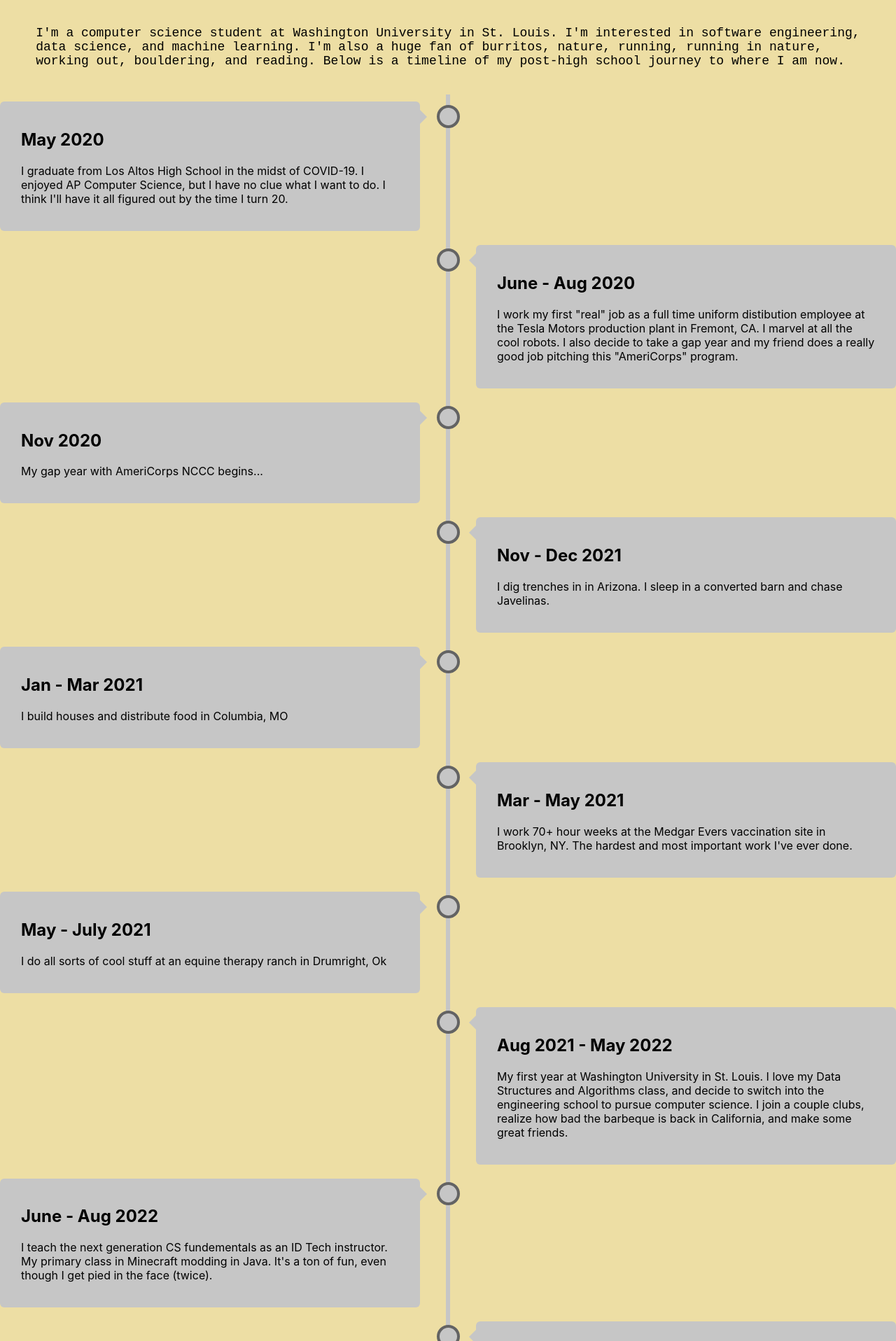
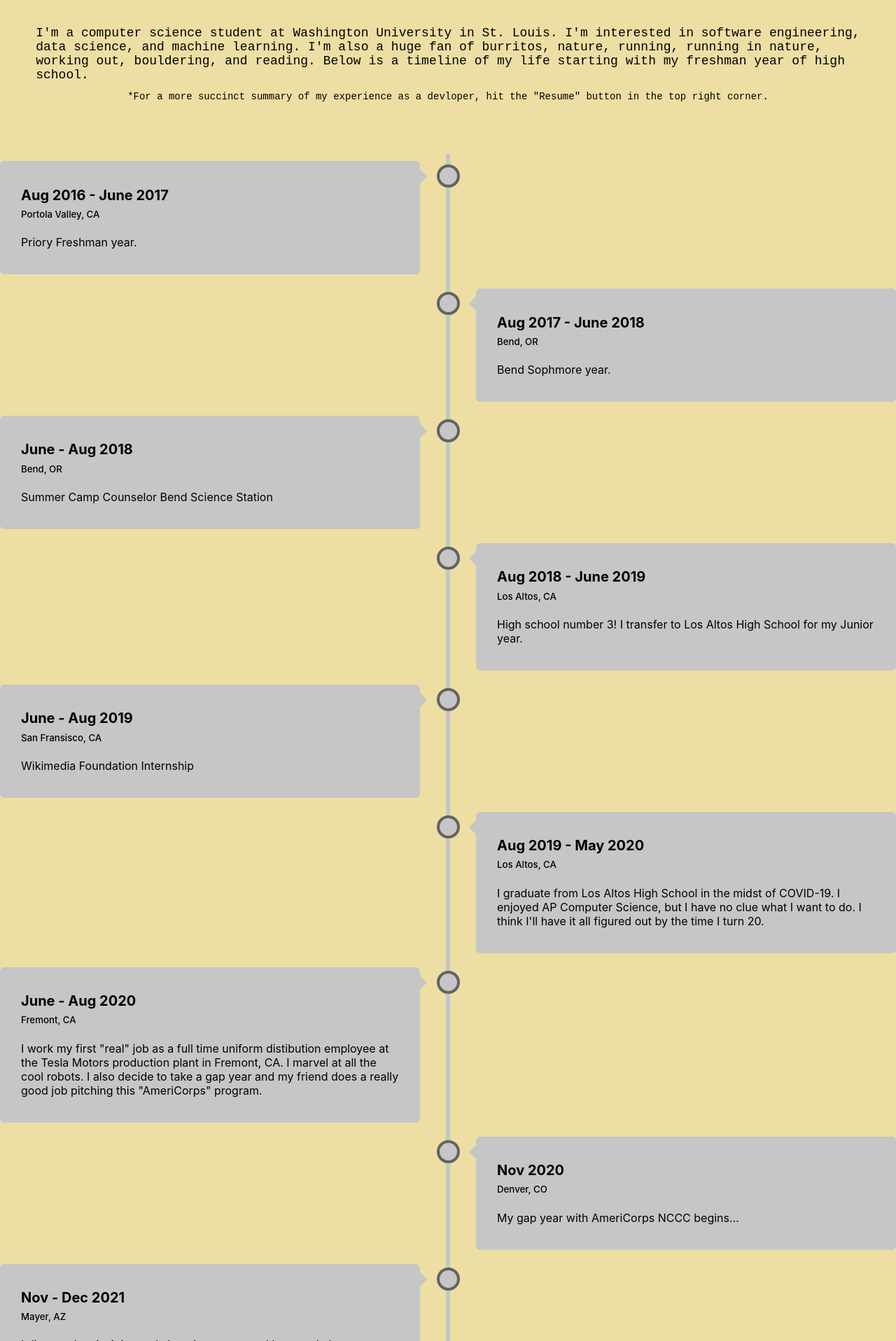
Before and after one commit to brycecappuccino/bryce_capuano, a React (Create React App) app: page / in a window 1280 px wide. Shown: the part 124-2040 px from the top of the page at 70% size. Built offline with nearby package versions, Linux system fonts and the light colour scheme.

Commit message:
about updates

```diff
--- a/src/About.js
+++ b/src/About.js
@@ -1,7 +1,7 @@
 import "./App.css";
 import GoogleMapReact from "google-map-react";
 
-function Burrito() {
+function About() {
   // GOTTA GET ALL THE BURRITOS HERE CSV?
   const defaultProps = {
     center: {
@@ -16,81 +16,136 @@ function Burrito() {
       <p className="subheader">About Me</p>
       <p className="subheaderContent">
         I'm a computer science student at Washington University in St. Louis.  I'm interested in software engineering, data science, and machine learning.
-        I'm also a huge fan of burritos, nature, running, running in nature, working out, bouldering, and reading.  Below is a timeline of my post-high school journey to where I am now.
-      </p> <br></br>
+        I'm also a huge fan of burritos, nature, running, running in nature, working out, bouldering, and reading.
+        Below is a timeline of my life starting with my freshman year of high school.
+      </p>
+      <p className="subheaderFootnote" >
+        *For a more succinct summary of my experience as a devloper, hit the "Resume" button in the top right corner.
+      </p>
+      <br></br> <br></br> <br></br>
       <div class="timeline">
+      <div class="timelineContainer left">
+          <div class="timelineContent">
+            <h2>Aug 2016 - June 2017</h2>
+            <h5>Portola Valley, CA</h5>
+            <p> Priory Freshman year.
+            </p>
+          </div>
+        </div>
+      <div class="timelineContainer right">
+          <div class="timelineContent">
+            <h2>Aug 2017 - June 2018</h2>
+            <h5>Bend, OR</h5>
+            <p> Bend Sophmore year.
+            </p>
+          </div>
+        </div>
         <div class="timelineContainer left">
           <div class="timelineContent">
-            <h2>May 2020</h2>
+            <h2>June - Aug 2018</h2>
+            <h5>Bend, OR</h5>
+            <p> Summer Camp Counselor Bend Science Station
+            </p>
+          </div>
+        </div>
+        <div class="timelineContainer right">
+          <div class="timelineContent">
+            <h2>Aug 2018 - June 2019</h2>
+            <h5>Los Altos, CA</h5>
+            <p> High school number 3! I transfer to Los Altos High School for my Junior year.
+            </p>
+          </div>
+        </div>
+      <div class="timelineContainer left">
+          <div class="timelineContent">
+            <h2>June - Aug 2019</h2>
+            <h5>San Fransisco, CA</h5>
+            <p> Wikimedia Foundation Internship
+            </p>
+          </div>
+        </div>
+        <div class="timelineContainer right">
+          <div class="timelineContent">
+            <h2>Aug 2019 - May 2020</h2>
+            <h5>Los Altos, CA</h5>
             <p>I graduate from Los Altos High School in the midst of COVID-19.  I enjoyed AP Computer Science, but I have no clue what I want to do.
               I think I'll have it all figured out by the time I turn 20.
             </p>
           </div>
         </div>
-        <div class="timelineContainer right">
+        <div class="timelineContainer left">
           <div class="timelineContent">
             <h2>June - Aug 2020</h2>
+            <h5>Fremont, CA</h5>
             <p>I work my first "real" job as a full time uniform distibution employee at the Tesla Motors production plant
               in Fremont, CA.  I marvel at all the cool robots.  I also decide to take a gap year and my friend does a really good
               job pitching this "AmeriCorps" program.
             </p>
           </div>
         </div>
+        <div class="timelineContainer right">
+          <div class="timelineContent">
+            <h2>Nov 2020</h2>
+            <h5>Denver, CO</h5>
+            <p>My gap year with AmeriCorps NCCC begins...</p>
+          </div>
+        </div>
         <div class="timelineContainer left">
           <div class="timelineContent">
-            <h2>Nov 2020</h2>
-            <p>My gap year with AmeriCorps NCCC begins...</p>
+            <h2>Nov - Dec 2021</h2>
+            <h5>Mayer, AZ</h5>
+            <p>
+              I dig trenches in Arizona.  I sleep in a converted barn and chase Javelinas.
+            </p>
           </div>
         </div>
         <div class="timelineContainer right">
           <div class="timelineContent">
-            <h2>Nov - Dec 2021</h2>
-            <p>
-              I dig trenches in in Arizona.  I sleep in a converted barn and chase Javelinas.
-            </p>
+            <h2>Jan - Mar 2021</h2>
+            <h5>Columbia, MO</h5>
+            <p>I build houses and distribute food in Columbia, MO</p>
           </div>
         </div>
         <div class="timelineContainer left">
           <div class="timelineContent">
-            <h2>Jan - Mar 2021</h2>
-            <p>I build houses and distribute food in Columbia, MO</p>
-          </div>
-        </div>
-        <div class="timelineContainer right">
-          <div class="timelineContent">
             <h2>Mar - May 2021</h2>
+            <h5>New York, NY</h5>
             <p>
               I work 70+ hour weeks at the Medgar Evers vaccination site in Brooklyn, NY.
               The hardest and most important work I've ever done.
             </p>
           </div>
         </div>
-        <div class="timelineContainer left">
+        <div class="timelineContainer right">
           <div class="timelineContent">
             <h2>May - July 2021</h2>
+            <h5>Drumright, OK</h5>
             <p>I do all sorts of cool stuff at an equine therapy ranch in Drumright, Ok</p>
           </div>
         </div>
-        <div class="timelineContainer right">
+        <div class="timelineContainer left">
           <div class="timelineContent">
             <h2>Aug 2021 - May 2022</h2>
+            <h5>St. Louis, MO</h5>
             <p>
               My first year at Washington University in St. Louis.  I love my Data Structures and Algorithms class,
               and decide to switch into the engineering school to pursue computer science.  I join a couple clubs, realize how bad the barbeque is back in California, and make some great friends.
             </p>
           </div>
         </div>
-        <div class="timelineContainer left">
+        <div class="timelineContainer right">
           <div class="timelineContent">
             <h2>June - Aug 2022</h2>
+            <h5>Palo Alto, CA & Dallas, TX</h5>
             <p>I teach the next generation CS fundementals as an ID Tech instructor. My primary class in Minecraft modding in Java.
               It's a ton of fun, even though I get pied in the face (twice).
             </p>
           </div>
         </div>
-        <div class="timelineContainer right">
+        <div class="timelineContainer left">
           <div class="timelineContent">
             <h2>Aug 2022 - May 2023</h2>
+            <h5>St. Louis, MO</h5>
             <p>
               My second year at Washington University in St. Louis.  My skills as a developer really take off thanks to
               my IOS app dev and full stack web dev classes.  I work part time at New Balance and use the CarShare program to run in nature.
@@ -98,9 +153,10 @@ function Burrito() {
             </p>
           </div>
         </div>
-        <div class="timelineContainer left">
+        <div class="timelineContainer right">
           <div class="timelineContent">
             <h2>May 2023 - Present</h2>
+            <h5>Louisville, KY</h5>
             <p>I begin my first SWE internship with Humana.
             </p>
           </div>
@@ -110,4 +166,4 @@ function Burrito() {
   );
 }
 
-export default Burrito;
+export default About;
--- a/src/App.css
+++ b/src/App.css
@@ -50,6 +50,16 @@ header {
   font-size: 18px;
   margin-left: 4%;
   margin-right: 4%;
+  font-family: "Courier New", "Lucida Console", monospace;
+}
+.subheaderFootnote {
+  display: flex;
+  flex-direction: column;
+  align-items: center;
+  font-size: 14px;
+  margin-left: 4%;
+  margin-right: 4%;
+  margin-top: -5px;
   font-family: "Courier New", "Lucida Console", monospace;
 }
 
@@ -244,5 +254,17 @@ header {
   .right {
     left: 0%;
   }
+  .left {
+    left: 0;
+  }
 }
+
+h2 {
+  font-size: 20px;
+  margin-bottom: -15px;
+}
+h5 {
+  font-weight: 500;
+}
+
 /* TIMELINE STUFF ^^ */
```
